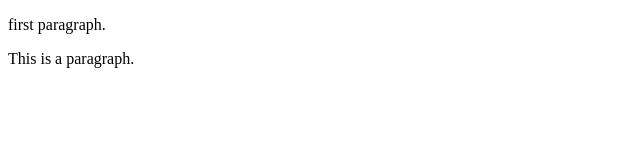
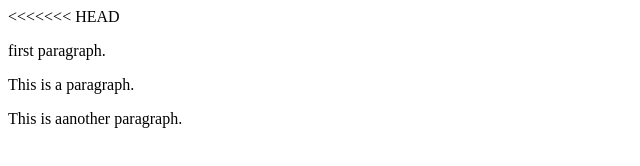
Before and after one commit to jouini1311/learning-git, a plain HTML site: page index.html in a window 1280 px wide. Shown: the whole page, without its empty margins (0-640 px from the left). Drawn offline with Linux system fonts and the light colour scheme.

Commit message:
added p1 another tag correction

```diff
--- a/index.html
+++ b/index.html
@@ -4,7 +4,9 @@
 <title>Page Title</title>
 </head>
 <body>
+<<<<<<< HEAD
 <p> first paragraph.</p>
 <p>This is a paragraph.</p>
+<p>This is aanother  paragraph.</p>
 </body>
 </html>
```
